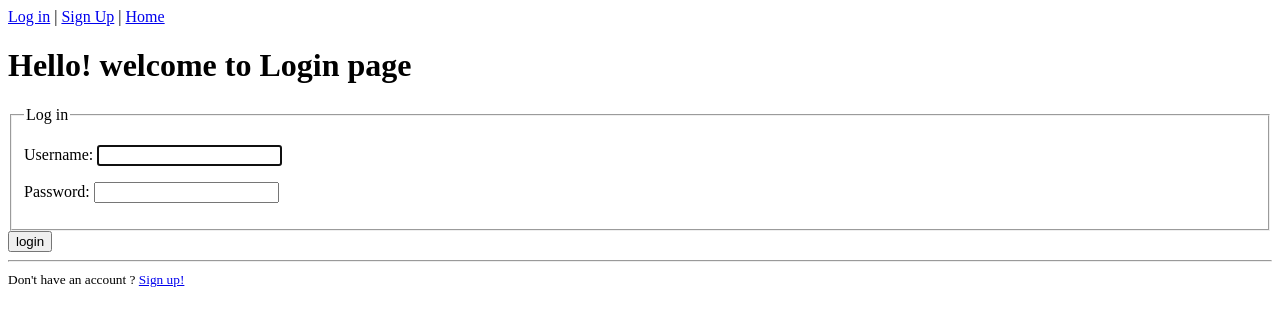
After one commit to Amrut182/MediaWebApp, a Django app: page /login/ in a window 1280 px wide. The commit adds this page. Shown: the top 326 px of the page. Run offline with Django 3.2, Linux system fonts and the light colour scheme; some libraries are stand-ins or nearby versions.

Commit message:
Completed intial backend work (authentication and redirections)

```diff
--- a/DjangoProject/mediaWebApp/settings.py
+++ b/DjangoProject/mediaWebApp/settings.py
@@ -120,3 +120,5 @@ USE_TZ = True
 # https://docs.djangoproject.com/en/2.2/howto/static-files/
 
 STATIC_URL = '/static/'
+
+LOGIN_REDIRECT_URL = 'home'
--- a/DjangoProject/mediaWebApp/urls.py
+++ b/DjangoProject/mediaWebApp/urls.py
@@ -15,11 +15,14 @@ Including another URLconf
 """
 from django.contrib import admin
 from django.urls import path
+from django.contrib.auth import views as auth_views
 from users import views as user_views
 from mediaApp import views as mediaApp_views
 
 urlpatterns = [
     path('admin/', admin.site.urls),
-    path('/',mediaApp_views.home,name='home'),
+    path('',mediaApp_views.home,name='home'),
     path('signup/',user_views.signup,name='signup'),
+    path('login/',auth_views.LoginView.as_view(template_name='users/login.html'),name='login'),
+    path('logout/',auth_views.LogoutView.as_view(template_name='users/logout.html'),name='logout'),
 ]
--- a/DjangoProject/users/templates/users/base.html
+++ b/DjangoProject/users/templates/users/base.html
@@ -7,6 +7,16 @@
         <script src="https://maxcdn.bootstrapcdn.com/bootstrap/3.3.7/js/bootstrap.min.js" integrity="sha384-Tc5IQib027qvyjSMfHjOMaLkfuWVxZxUPnCJA7l2mCWNIpG9mGCD8wGNIcPD7Txa" crossorigin="anonymous"></script>
     </head>
         <body>
+            <div class='nav-bar'>
+                {% if user.is_authenticated %}
+                    |--- Welcome {{ user.get_username }} ---|
+                    <a href="{% url 'logout' %}">Log out</a>
+                {% else %}
+                    <a href="{% url 'login' %}">Log in</a> |
+                    <a href="{% url 'signup' %}">Sign Up</a> |
+                {% endif %}
+                    <a href="{% url 'home' %}">Home</a>
+            </div>
             <div class="container">
             {% if messages %}
                 {% for message in messages %}
--- /dev/null
+++ b/DjangoProject/users/templates/users/login.html
@@ -0,0 +1,23 @@
+{% extends "./base.html" %}
+{% block content %}
+<h1>Hello! welcome to Login page </h1>
+<div class="content-section">
+    <form method="POST">
+        {% csrf_token %}
+        <fieldset class="form-group">
+            <legend >Log in </legend>
+            {{ form.as_p }}
+        </fieldset>
+        <div class="form-group">
+            <button type="submit" class="submit">login</button>
+        </div>
+    </form>
+</div>
+<hr>
+<div>
+    <small class="text-muted">
+        Don't have an account ?
+        <a href="{% url 'signup' %}">Sign up!</a>
+    </small>
+</div>
+{% endblock content%}
--- a/DjangoProject/users/templates/users/signup.html
+++ b/DjangoProject/users/templates/users/signup.html
@@ -17,7 +17,7 @@
 <div>
     <small class="text-muted">
         Already have an account ?
-        <a href="#">Log in</a>
+        <a href="{% url 'login' %}">Log in</a>
     </small>
 </div>
 {% endblock content%}
```
Also changed, not shown: DjangoProject/users/forms.py (added, +10 -0 lines), DjangoProject/users/templates/users/logout.html (added, +11 -0 lines), DjangoProject/users/views.py (+4 -5 lines).
